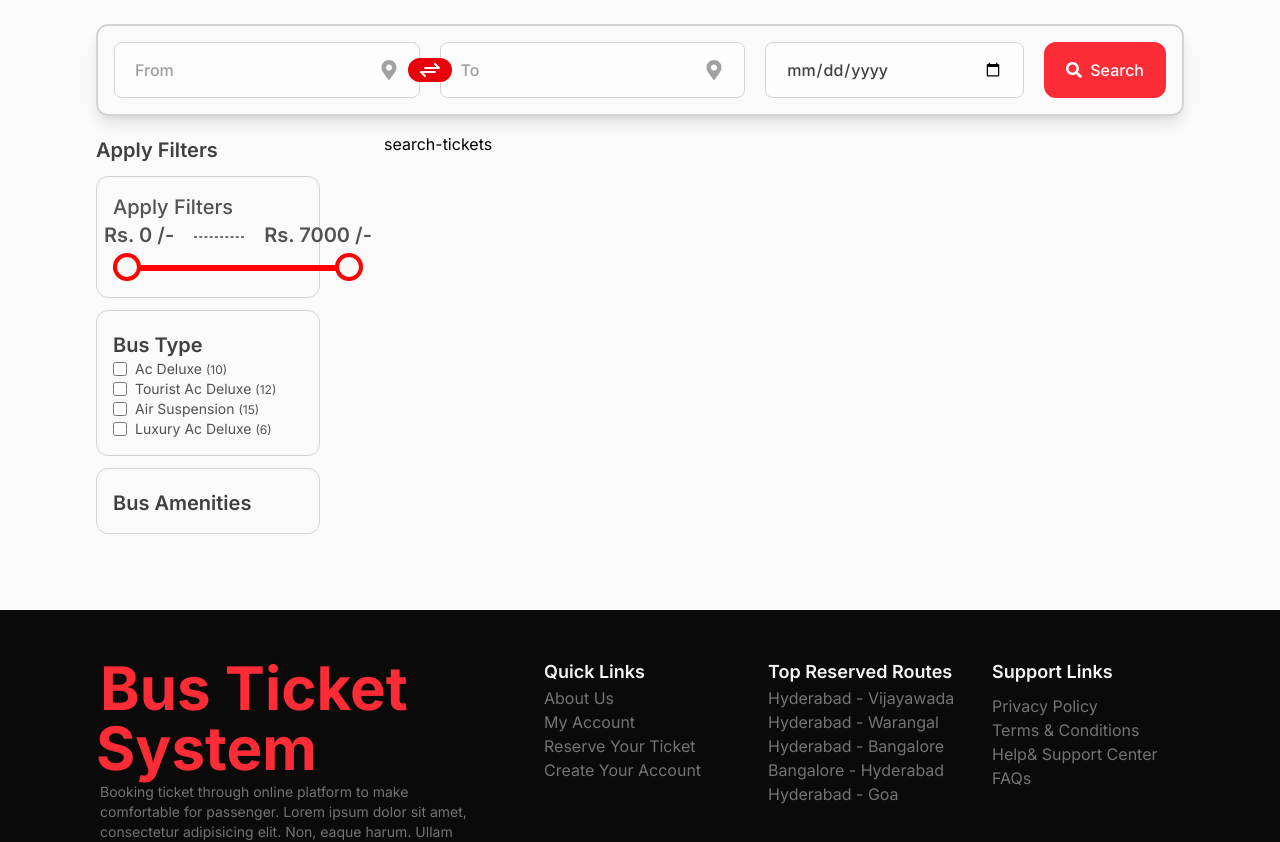
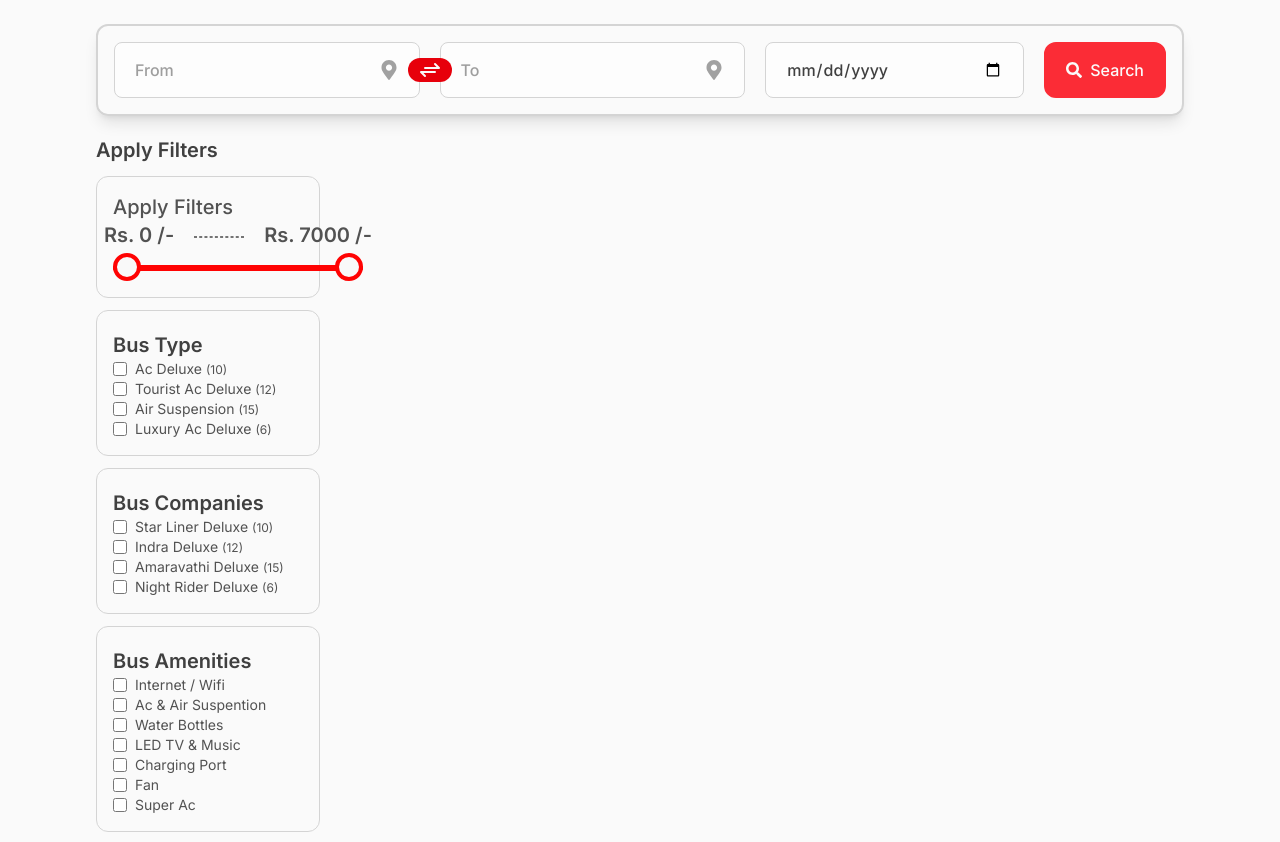
Before and after one commit to Arunkumar-60/personal-bus-booking-system, a React (Vite) app in the folder busticketbooking/: page /bus-tickets in a window 1280 px wide. Shown: the part 560-1402 px from the top of the page. Built offline with nearby package versions, Linux system fonts and the light colour scheme.

Commit message:
at pricetag commit

```diff
--- /dev/null
+++ b/busticketbooking/src/components/ticket/TicketCard.jsx
@@ -0,0 +1,114 @@
+import React from 'react'
+import { FaBus, FaStar, FaWifi } from 'react-icons/fa'
+import { TbAirConditioning } from 'react-icons/tb'
+import { RiVipFill } from 'react-icons/ri'
+import { MdOutlineChair } from 'react-icons/md'
+import { IoTvSharp } from 'react-icons/io5'
+import { GiWaterBottle, GiCharging } from 'react-icons/gi'
+
+const TicketCard = ({icon: Icon, busName, routeFrom, routeTo, arrivalTime, departureTime,
+    price, availableSeats}) => {
+  return (
+    <div className='w-full rounded-xl p-5
+        border-2 border-neutral-300 space-y-4'>
+            <div className="space-y-5 w-full py-4 border border-neutral-300/60 pb-4">
+                {/* route */}
+                <div className="space-y-0 py-2">
+                    {/* bus info */}
+                    <div className="w-full flex items-center justify-between">
+                        <div className="flex items-center gap-x-2">
+                            <FaBus className='h-5 w-5 text-red-500 '/>
+                            <p className="text-lg text-neutral-700 font-semibold">
+                                {busName}
+                            </p>
+                        </div>
+
+                        <div className="flex items-center gap-x-4">
+                            <div className="flex items-center gap-x-1 bg-neutral-200/65 w-fit rounded-full px-1.5 py-0.5">
+                                <TbAirConditioning className='w-4 h-4 text-red-500'/>
+                                <p className="text-xs text-neutral-600 font-normal capitalize">AC</p>
+                            </div>
+
+                            <div className="flex items-center gap-x-1 bg-neutral-200/65 w-fit rounded-full px-1.5 py-0.5">
+                                <FaStar className='w-4 h-4 text-yellow-500'/>
+                                <p className="text-xs text-yellow-600 font-normal pt-0.5">4.5</p>
+                            </div>
+
+                            <div className="flex items-center gap-x-1 bg-neutral-200/65 w-fit rounded-full px-1.5 py-0.5">
+                                <RiVipFill className='w-4 h-4 text-red-500'/>
+                                <p className="text-xs text-neutral-600 font-normal capitalize">Sofa</p>
+                            </div>
+
+                            <div className="flex items-center gap-x-1 bg-neutral-200/65 w-fit rounded-full px-1.5 py-0.5">
+                                <MdOutlineChair className='w-4 h-4 text-red-500 -rotate-90'/>
+                                <p className="text-xs text-neutral-600 font-normal capitalize">{availableSeats} seats</p>
+                            </div>
+                        </div>
+                    </div>
+                </div>
+
+                {/* route */}
+                <div className="space-y-0.5 ">
+                    {/* bus info */}
+                    <div className="w-full flex items-center justify-between gap-x-2.5 ">
+                        <h1 className="text-2xl text-neutral-600 font-semibold">
+                            {arrivalTime}
+                        </h1>
+
+                        <div className="flex-1 border-dashed border border-neutral-300 relative">
+                            <p className="absolute w-14 h-14 p-0.5 top-1/2 left-1/2 -translate-x-1/2 -translate-y-1/2 bg-neutral-50 border-dashed border border-neutral-400 rounded-full flex items-center justify-center">
+                                <Icon className='w-8 h-8 text-red-500'/>
+                            </p>
+                        </div>
+
+                        <h1 className="text-2xl text-neutral-600 font-semibold">
+                            {departureTime}
+                        </h1>
+                    </div>
+
+                    <div className="w-full flex items-center justify-between gap-x-5 ">
+                        <p className="text-base text-neutral-500 font-normal">
+                            {routeFrom}
+                        </p>
+                        <p className="text-base text-neutral-500 font-normal">
+                            {routeTo}
+                        </p>
+                    </div>
+                </div>
+
+                {/* facilities */}
+                <div className="w-full flex items-center gap-3 flex-wrap">
+                    <div className="flex items-center gap-x-1">
+                        <FaWifi className='w-3 h-3 text-neutral-500'/>
+                        <p className="text-xs text-neutral-600 font-normal capitalize">internet</p>
+                    </div>
+                    <div className="flex items-center gap-x-1">
+                        <IoTvSharp className='w-3 h-3 text-neutral-500'/>
+                        <p className="text-xs text-neutral-600 font-normal capitalize">TV</p>
+                    </div>
+                    <div className="flex items-center gap-x-1">
+                        <GiWaterBottle className='w-3 h-3 text-neutral-500'/>
+                        <p className="text-xs text-neutral-600 font-normal capitalize">snacks</p>
+                    </div>
+                    <div className="flex items-center gap-x-1">
+                        <GiCharging className='w-3 h-3 text-neutral-500'/>
+                        <p className="text-xs text-neutral-600 font-normal capitalize">mobile charging</p>
+                    </div>
+                </div>
+            </div>
+
+            {/* price, available seats, and reserve button */}
+            <div className="w-full flex items-center justify-between">
+                <h1 className='text-xl text-neutral-700 font-semibold'>
+                   Rs. {price} <span className='text-xl'> </span>
+                </h1>
+
+                <button className="w-fit px-5 capitalize py-1.5 border-2 bg-red-500 hover:bg-transparent border-red-500 hover:border-red-500 text-neutral-50 hover:text-red-500 rounded-xl text-sm font-normal flex items-center justify-center gap-x-2 ease-in-out duration-300">
+                    reserve seat
+                </button>
+            </div>
+    </div>
+  )
+}
+
+export default TicketCard
--- a/busticketbooking/src/components/topsearch/TopSearchCard.jsx
+++ b/busticketbooking/src/components/topsearch/TopSearchCard.jsx
@@ -4,7 +4,7 @@ import { IoTvSharp } from 'react-icons/io5'
 
 import { GiCharging, GiWaterBottle } from 'react-icons/gi'
 
-const TopSearchCard = ({routeForm, routeTo, timeDuration, price}) => {
+const TopSearchCard = ({routeFrom, routeTo, timeDuration, price}) => {
   return (
     <div className='w-full rounded-xl p-5
     border-2 border-neutral-300 space-y-10 '>
@@ -18,7 +18,7 @@ const TopSearchCard = ({routeForm, routeTo, timeDuration, price}) => {
 
                 <div className="w-full flex items-center justify-between gap-x-3">
                     {/* from */}
-                    <h1 className='text-xl text-neutral-600 font-semibold capitalize'>{routeForm}</h1>
+                    <h1 className='text-xl text-neutral-600 font-semibold capitalize'>{routeFrom}</h1>
                     {/* time duration */}
                     <div className="flex-1 border-dashed border border-neutral-400 relative">
                         <p className="absolute w-fit px-3 h-6
--- a/busticketbooking/src/pages/ticket/Ticket.jsx
+++ b/busticketbooking/src/pages/ticket/Ticket.jsx
@@ -5,6 +5,7 @@ import RootLayout from '../../layout/RootLayout'
 import { motion } from 'framer-motion'
 import Search from '../home/search/Search'
 import Filter from './filter/Filter'
+import SearchResult from './searchresults/SearchResult'
 
 const Ticket = () => {
   const TopLayoutMappingData = [
@@ -56,7 +57,7 @@ const Ticket = () => {
             </div>
 
             {/* search tickets  */}
-            search-tickets
+            <SearchResult/>
 
         </div>
 
--- a/busticketbooking/src/pages/ticket/filter/Filter.jsx
+++ b/busticketbooking/src/pages/ticket/filter/Filter.jsx
@@ -17,6 +17,30 @@ const Filter = ({className}) => {
         {itemid : "tourist", labelname: "tourist ac deluxe",quantity:12},
         {itemid : "airsusp", labelname: "air suspension",quantity:15},
         {itemid : "luxuryac", labelname: "luxury ac deluxe" , quantity:6},
+
+
+];
+
+const BusCompanyTypeLabelItems = [
+    {itemid : "starlinerdeluxe", labelname: "star liner deluxe", quantity:10},
+    {itemid : "indradeluxe", labelname: "indra deluxe",quantity:12},
+    {itemid : "amaravathideluxe", labelname: "amaravathi deluxe",quantity:15},
+    {itemid : "nightriderdeluxe", labelname: "night rider deluxe" , quantity:6},
+
+
+];
+
+const BusAmenitiesTypeLabelItems = [
+    {itemid : "internet", labelname: "internet / wifi"},
+    {itemid : "acairsusp", labelname: " Ac & Air suspention"},
+    {itemid : "waterbottles", labelname: "water bottles"},
+    {itemid : "tvmusic", labelname: "LED TV & music"},
+    {itemid : "chargingport", labelname: "charging port"},
+    {itemid : "fan", labelname: "fan"},
+    {itemid : "superac", labelname: "super ac"},
+
+
+
 
 
 ];
@@ -67,12 +91,49 @@ const Filter = ({className}) => {
 
         </div>
 
-        {/* Amenities Filter */}
+        {/* companies Filter */}
+        <div className="w-full border border-neutral-300 rounded-xl p-4 space-y-3 my-3">
+        <h1 className="text-xl capitalize text-neutral-700 font-semibold mt-1">
+            bus companies
+        </h1>
+
+        {BusCompanyTypeLabelItems.map((item,ind)=>(
+             <div className="space-y-2.5">
+             <div className="w-full flex items-center gap-2">
+                 <input type="checkbox" key={ind} id ={item.itemid}className="h-3.5 w-3.5 cursor-pointer
+                 border  border-neutral-300 text-neutral-300" />
+                 <label htmlFor={item.itemid} className="text-sm capitalize text-neutral-600 hover:text-neutral-900 font-normal cursor-pointer">
+                    {item.labelname} <span className="text-xs text-neutral-600">({item.quantity})</span>
+                 </label>
+             </div>
+
+         </div>
+        ))}
+
+
+
+
+
+        </div>
+
+        {/* amenities filter */}
         <div className="w-full border border-neutral-300 rounded-xl p-4 space-y-3 my-3">
         <h1 className="text-xl capitalize text-neutral-700 font-semibold mt-1">
             bus Amenities
         </h1>
 
+        {BusAmenitiesTypeLabelItems.map((item,ind)=>(
+             <div className="space-y-2.5">
+             <div className="w-full flex items-center gap-2">
+                 <input type="checkbox" key={ind} id ={item.itemid}className="h-3.5 w-3.5 cursor-pointer
+                 border  border-neutral-300 text-neutral-300" />
+                 <label htmlFor={item.itemid} className="text-sm capitalize text-neutral-600 hover:text-neutral-900 font-normal cursor-pointer">
+                    {item.labelname}
+                 </label>
+             </div>
+
+         </div>
+        ))}
 
 
 
--- /dev/null
+++ b/busticketbooking/src/pages/ticket/searchresults/SearchResult.jsx
@@ -0,0 +1,14 @@
+import React from 'react'
+
+const SearchResult = () => {
+  return (
+    <div>
+      <div className="w-full col-span-3 space-y-10 pt-11">
+
+        <div className="space-y-6"></div>
+      </div>
+    </div>
+  )
+}
+
+export default SearchResult
```
Also changed, not shown: busticketbooking/src/components/footer/Footer.jsx (+6 -6 lines), 1 other file (tests, documents, lock files or other folders).
